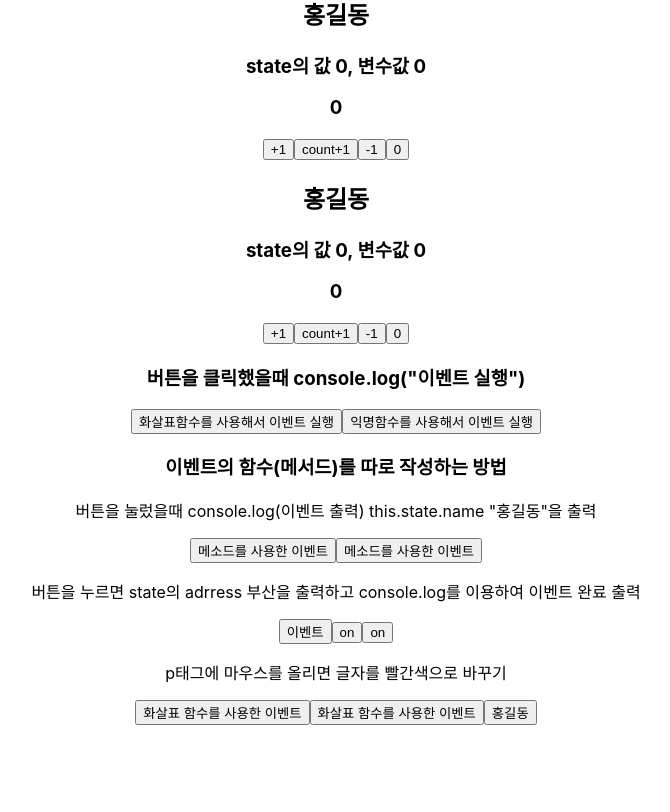
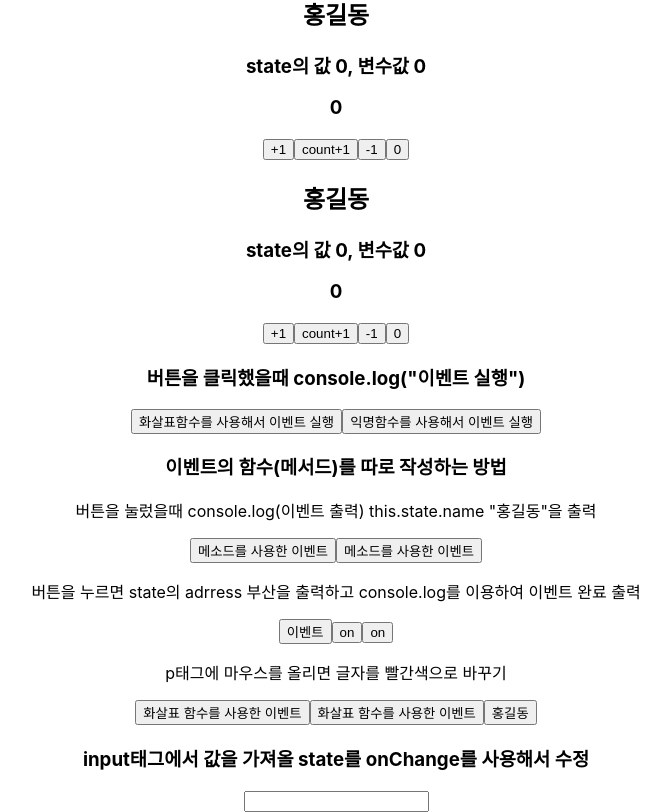
Before and after one commit to hj-Seong/2023-react, a React (Create React App) app in the folder first-react/: page / in a window 1280 px wide. Shown: the part 808-1620 px from the top of the page, without its empty margins (304-974 px from the left). Before the commit the page ends 1533 px from the top, so only its background shows below. Built offline with nearby package versions, Linux system fonts and the light colour scheme; the HTML template or start-up script is replaced by a standard one.

Commit message:
0331 이벤트4-onChange

```diff
--- a/first-react/src/components/EventComp.jsx
+++ b/first-react/src/components/EventComp.jsx
@@ -8,7 +8,8 @@ export class EventComp extends Component {
       name: "홍길동",
       adrress : "부산",
       toggle : true,
-      color : ""
+      color : "",
+      input : ""
     }
 
     // 메소드에 .bind로 묶어서 this 전달
@@ -186,6 +187,20 @@ export class EventComp extends Component {
           {name}
         </button>
 
+        {/** form - input 태그의 값 사용하기 */}
+        <h3>input태그에서 값을 가져올 state를 onChange를 사용해서 수정</h3>
+        <p>{this.state.input}</p>
+        <input
+          type="text"
+          onChange={(e)=>{
+            console.log(e.target.value)
+            this.setState({input : e.target.value})
+            // setState는 비동기로 움직임으로
+            // 바로 state에 접근해서 값을 출력하면 이전값이 나온다
+            console.log("input",this.state.input);
+          }}
+        />
+
       </div>
     )
   }
```
